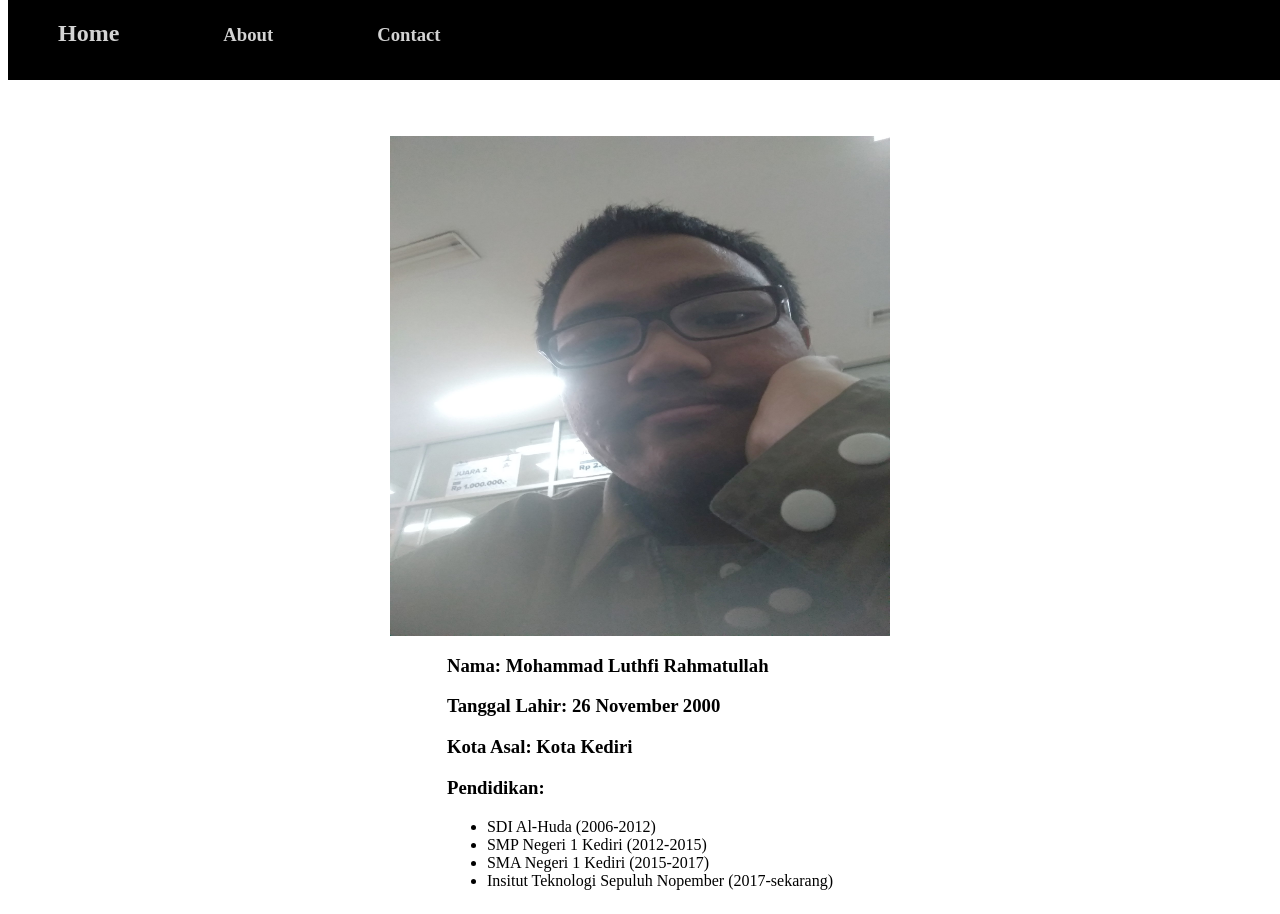
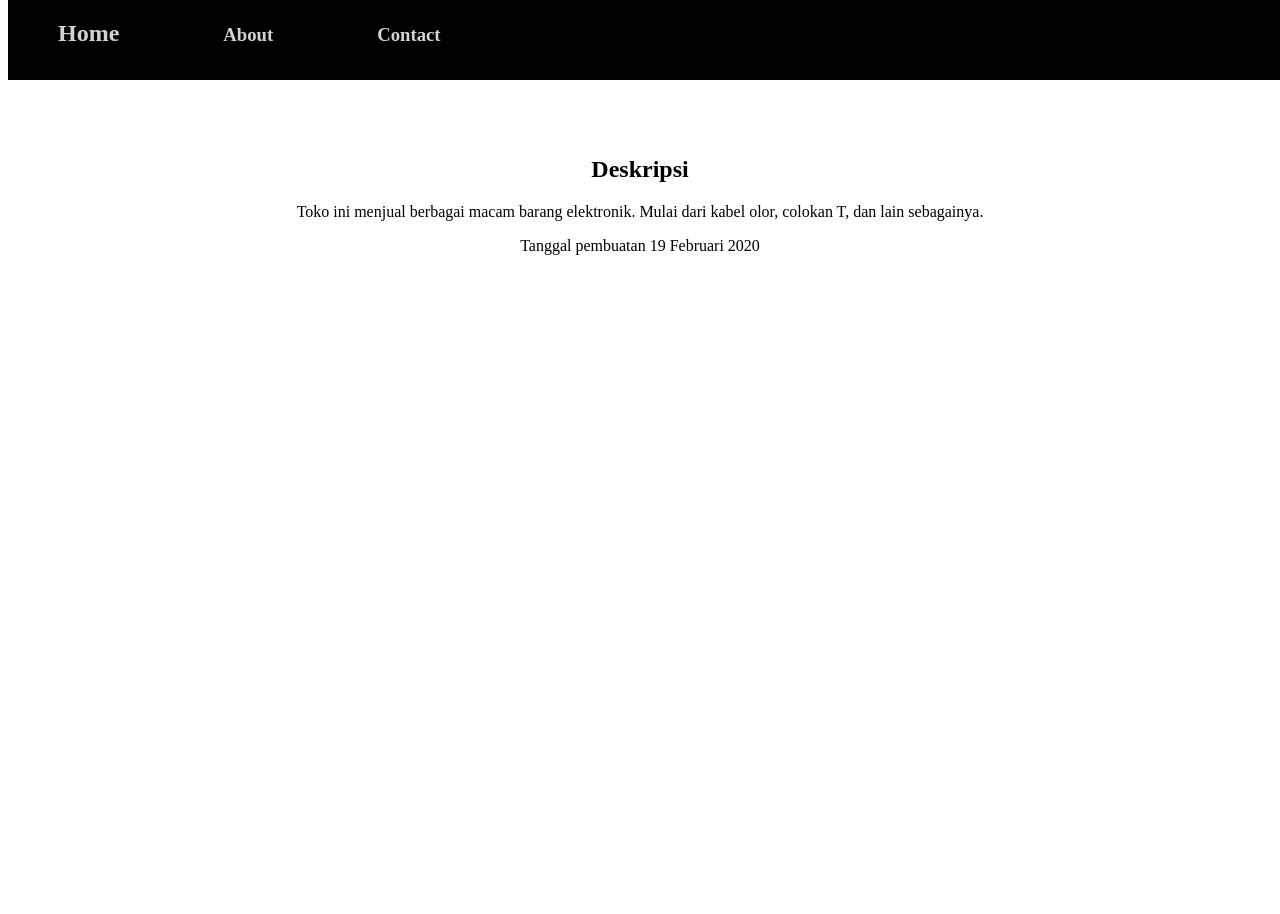
Before and after one commit to MohLR/webmlr, a CodeIgniter app: page /database/about in a window 1280 px wide. After the commit the page ends 255 px from the top, so only its background shows below. Run offline with CodeIgniter, Linux system fonts and the light colour scheme; data that the repository does not hold is empty; some web fonts are replaced.

Commit message:
perubahan home, about dan contact

```diff
--- a/application/views/pages/about.php
+++ b/application/views/pages/about.php
@@ -1,19 +1,7 @@
 <div id="main">
 	<div id="page">
-		<img class="image" src="files/Profil.jpg" alt="Profile Picture">
-		<br>
-		<div id="list">
-			<h3>Nama: Mohammad Luthfi Rahmatullah</h3>
-			<h3>Tanggal Lahir: 26 November 2000</h3>
-			<h3>Kota Asal: Kota Kediri</h3>
-			<h3>Pendidikan:</h3>
-			<ul>
-				<li>SDI Al-Huda (2006-2012)</li>
-				<li>SMP Negeri 1 Kediri (2012-2015)</li>
-				<li>SMA Negeri 1 Kediri (2015-2017)</li>
-				<li>Insitut Teknologi Sepuluh Nopember (2017-sekarang)</li>
-			</ul>
-		</div>
-		<br>
+		<h2>Deskripsi</h2>
+		<p>Toko ini menjual berbagai macam barang elektronik. Mulai dari kabel olor, colokan T, dan lain sebagainya.</p>
+		<p>Tanggal pembuatan 19 Februari 2020</p>
 	</div>
 </div>
```
Also changed, not shown: application/views/pages/contact.php (+6 -2 lines), application/views/pages/home.php (+17 -1 lines).
